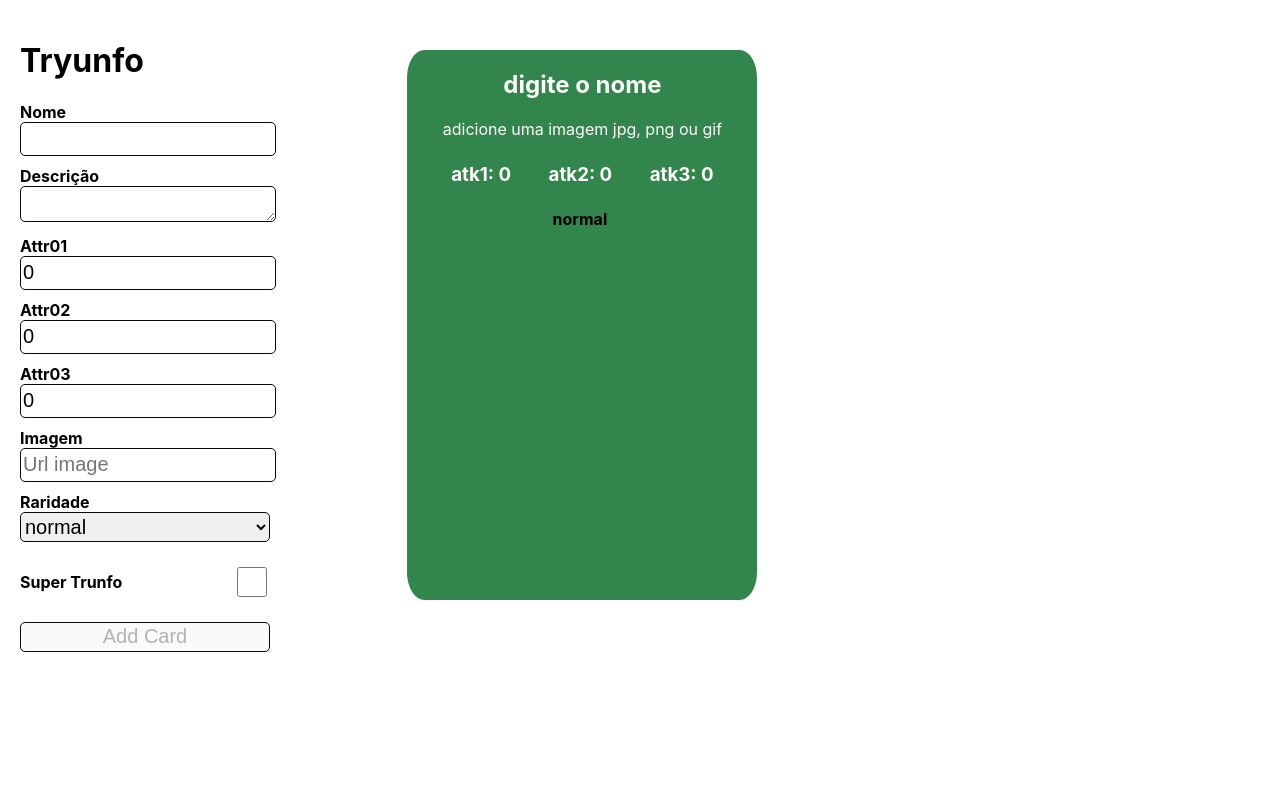
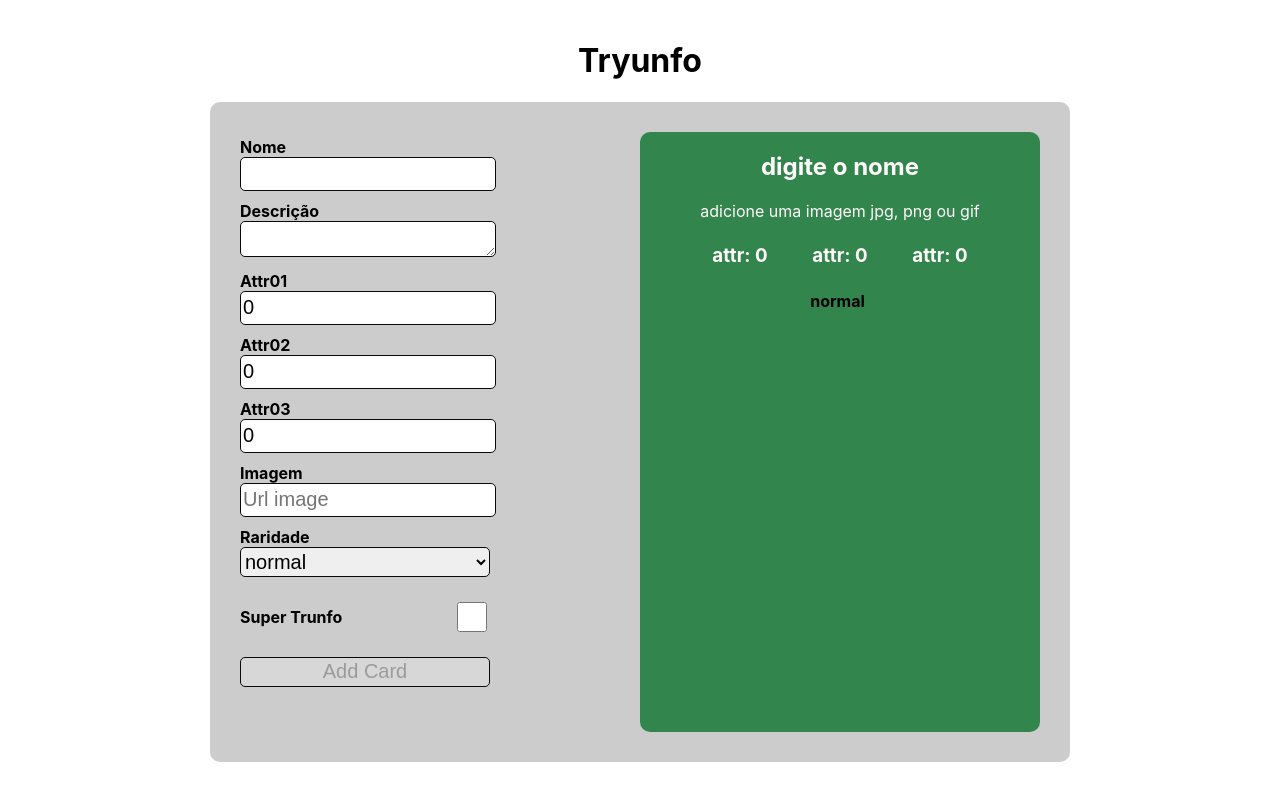
Before and after one commit to SergioEvando23/project-tryunfo, a React (Create React App) app: page / in a window 1280 px wide. Built offline with nearby package versions, Linux system fonts and the light colour scheme.

Commit message:
mudanças na estetica aplicadas em css, e centralizadas em um unico arquivo app.css

```diff
--- a/src/App.css
+++ b/src/App.css
@@ -1,6 +1,18 @@
 .appComponent {
+  align-items: center;
   display: flex;
+  flex-direction: column;
   padding: 20px;
+
+}
+
+.appBody {
+  background-color: #b1b1b1a7;
+  border-radius: 10px;
+  display: flex;
+  justify-content: space-evenly;
+  padding: 30px;
+  width: 800px;
 }
 
 input, select, button, textarea {
@@ -11,6 +23,11 @@ input, select, button, textarea {
   margin: 0%;
   margin-bottom: 5px;
   width: 250px;
+}
+
+.formTryunfo, .cardComponent {
+  height: 600px;
+  width: 400px;
 }
 
 .isTrunfo {
@@ -35,3 +52,33 @@ input, select, button, textarea {
   display: flex;
   margin: 20px 0;
 }
+
+.cardComponent {
+  align-items: center;
+  background-color: #33854e;
+  border-radius: 10px;
+  color: snow;
+  display: flex;
+  flex-direction: column;
+  font-size: 16px;
+  padding: 40 px 20px;
+  text-align: center;
+}
+
+.power {
+  display: flex;
+  justify-content: space-around;
+  width: 300px;
+}
+
+.cardImage {
+  border-radius: 100%;
+  height: 280px;
+  width: 280px;
+}
+
+p {
+  color: black;
+  font-weight: 700;
+  margin: 5px 5px 0 0;
+}
--- a/src/App.js
+++ b/src/App.js
@@ -97,18 +97,18 @@ class App extends React.Component {
   render() {
     return (
       <div className="appComponent">
-        <div>
-          <h1>Tryunfo</h1>
+        <h1>Tryunfo</h1>
+        <div className="appBody">
           <Form
             onSaveButtonClick={ this.onSaveButtonClick }
             onInputChange={ this.onInputChange }
             { ...this.state }
           />
+          <Card
+            { ...this.state }
+            onInputChange={ this.onInputChange }
+          />
         </div>
-        <Card
-          { ...this.state }
-          onInputChange={ this.onInputChange }
-        />
       </div>
     );
   }
--- a/src/components/Card.js
+++ b/src/components/Card.js
@@ -1,6 +1,5 @@
 import React from 'react';
 import PropTypes from 'prop-types';
-import './css/Card.css';
 
 class Card extends React.Component {
   render() {
@@ -30,9 +29,9 @@ class Card extends React.Component {
           {cardDescription}
         </p>
         <section className="power">
-          <h3 data-testid="attr1-card">{cardAttr1 ? `atk1: ${cardAttr1}` : 'atk1: 0'}</h3>
-          <h3 data-testid="attr2-card">{cardAttr2 ? `atk2: ${cardAttr2}` : 'atk2: 0'}</h3>
-          <h3 data-testid="attr3-card">{cardAttr3 ? `atk3: ${cardAttr3}` : 'atk3: 0'}</h3>
+          <h3 data-testid="attr1-card">{cardAttr1 ? `attr: ${cardAttr1}` : 'attr: 0'}</h3>
+          <h3 data-testid="attr2-card">{cardAttr2 ? `attr: ${cardAttr2}` : 'attr: 0'}</h3>
+          <h3 data-testid="attr3-card">{cardAttr3 ? `attr: ${cardAttr3}` : 'attr: 0'}</h3>
         </section>
         <p data-testid="rare-card">{cardRare}</p>
         {cardTrunfo ? <h4 data-testid="trunfo-card">Super Trunfo</h4> : null}
--- a/src/components/Form.js
+++ b/src/components/Form.js
@@ -19,7 +19,7 @@ class Form extends React.Component {
     } = this.props;
 
     return (
-      <form>
+      <form className="formTryunfo">
         <label htmlFor="cardName">
           <p>Nome</p>
           <input
--- a/src/components/css/Card.css
+++ /dev/null
@@ -1,32 +0,0 @@
-.cardComponent {
-  align-items: center;
-  background-color: #33854e;
-  border-radius: 5%;
-  color: snow;
-  display: flex;
-  flex-direction: column;
-  font-size: 16px;
-  height: 550px;
-  margin: 30px;
-  padding: 40 px 20px;
-  text-align: center;
-  width: 350px;
-}
-
-.power {
-  display: flex;
-  justify-content: space-around;
-  width: 300px;
-}
-
-.cardImage {
-  border-radius: 100%;
-  height: 280px;
-  width: 280px;
-}
-
-p {
-  color: black;
-  font-weight: 700;
-  margin: 5px 5px 0 0;
-}
```
